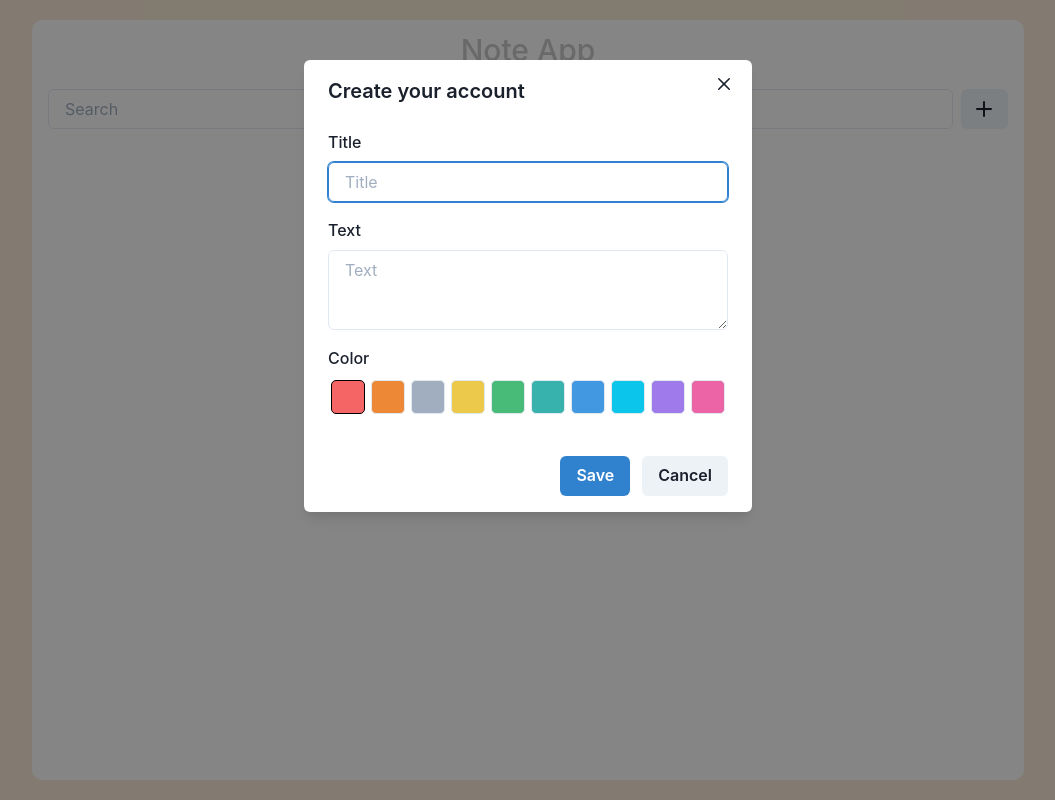
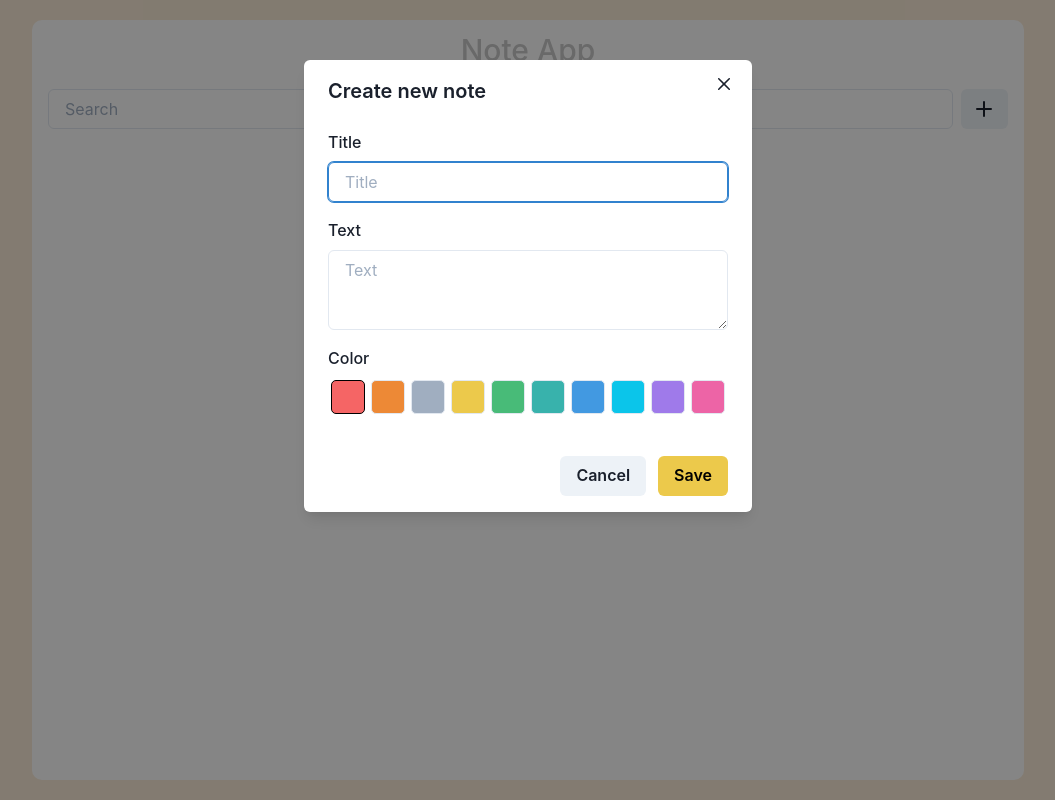
Before and after one commit to bilalkarakollu/react-note-app, a React (Create React App) app: page / in a window 1280 px wide. Both pictures are taken after a click on the button 1096 px from the left and 109 px from the top of the page. Shown: the whole page, without its empty margins (112-1167 px from the left). Built offline with nearby package versions, Linux system fonts and the light colour scheme.

Commit message:
bug fixed

```diff
--- a/src/App.tsx
+++ b/src/App.tsx
@@ -4,8 +4,8 @@ import Notes from "./components/Notes";
 
 const App = () => {
   return (
-    <Container maxW={"container.lg"} height={'100vh'} pt={5} alignItems={'center'}>
-      <Box bg={'white'} minH={'95vh'} borderRadius={10}>
+    <Container maxW={"container.lg"} minHeight={'100vh'} pt={5} alignItems={'center'}>
+      <Box bg={'white'} minH={'95vh'} borderRadius={10} mb={[25,25,25,5]}>
         <Notes/>
       </Box>
     </Container>
--- a/src/components/Notes/NewNote.tsx
+++ b/src/components/Notes/NewNote.tsx
@@ -89,7 +89,7 @@ function NewNote() {
       >
         <ModalOverlay />
         <ModalContent>
-          <ModalHeader>Create your account</ModalHeader>
+          <ModalHeader>Create new note</ModalHeader>
           <ModalCloseButton />
           <form onSubmit={handleSubmit}>
             <ModalBody pb={6}>
@@ -140,11 +140,11 @@ function NewNote() {
               </FormControl>
             </ModalBody>
             <ModalFooter>
-              <Button type={"submit"} colorScheme="blue" mr={3}>
-                Save
-              </Button>
               <Button type="button" onClick={onClose}>
                 Cancel
+              </Button>
+              <Button type={"submit"} colorScheme="yellow" ml={3}>
+                Save
               </Button>
             </ModalFooter>
           </form>
--- a/src/components/Notes/Note.tsx
+++ b/src/components/Notes/Note.tsx
@@ -26,7 +26,7 @@ const Note = (props: NoteProps) => {
   };
 
   return (
-    <Box bg={note.color} p={2} minH={200} color={"white"} borderRadius={20}>
+    <Box bg={note.color} p={2} minH={300} color={"white"} borderRadius={20}>
       <Flex
         justifyContent="space-between"
         alignItems="center"
```
